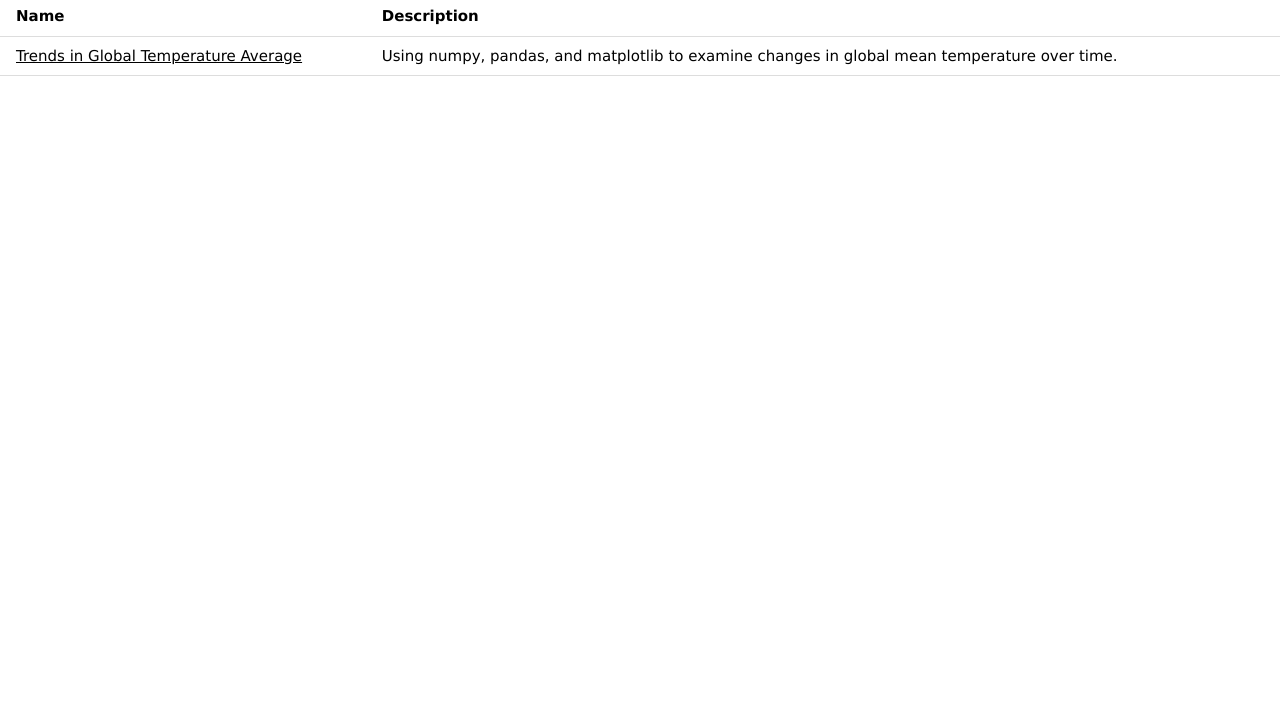
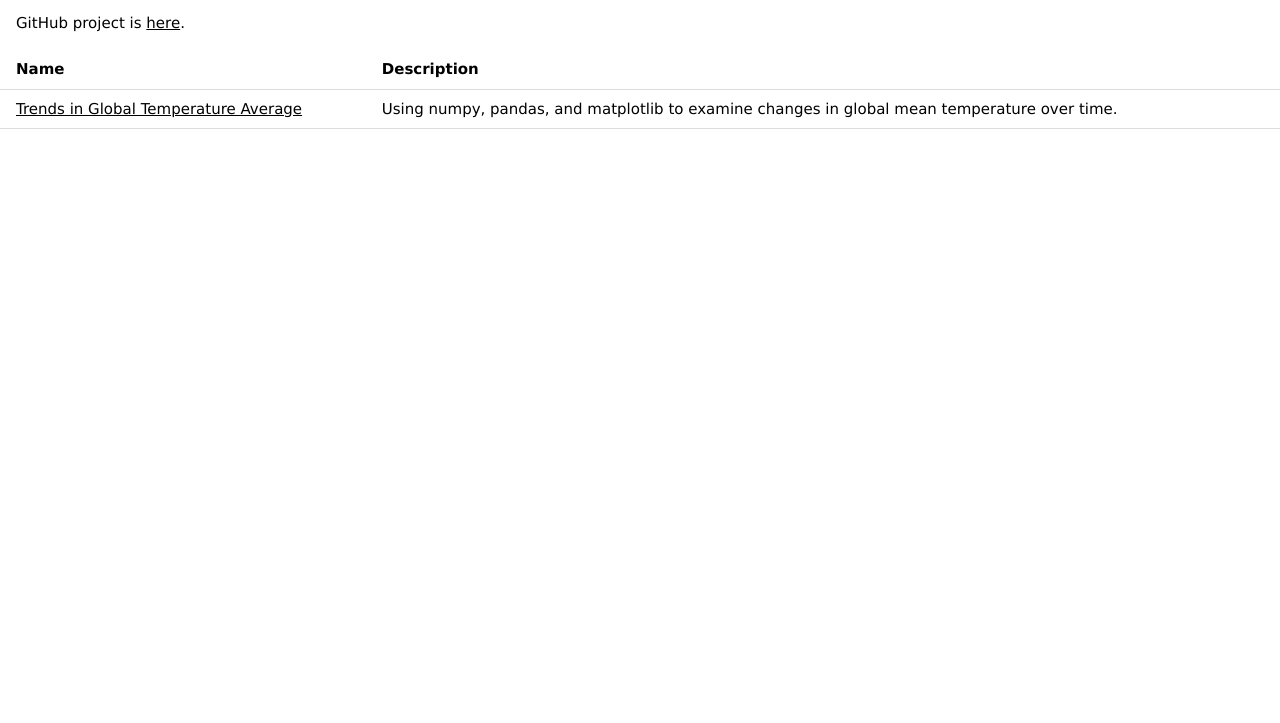
Before and after one commit to jfcarr/data_science_case_studies, a plain HTML site: page docs/index.html in a window 1280 px wide. Shown: the part 77-800 px from the top of the page. Drawn offline with nearby package versions, Linux system fonts and the light colour scheme.

Commit message:
Added link to GitHub project.

```diff
--- a/docs/index.html
+++ b/docs/index.html
@@ -11,6 +11,9 @@
 		<div class="w3-container w3-teal">
 			<h1>Data Science Case Studies</h1>
 		</div>
+
+		<p class="w3-container">GitHub project is <a href="https://github.com/jfcarr/data_science_case_studies">here</a>.</p>
+
 		<table class="w3-table w3-bordered">
 			<tr>
 				<th>Name</th>
```
